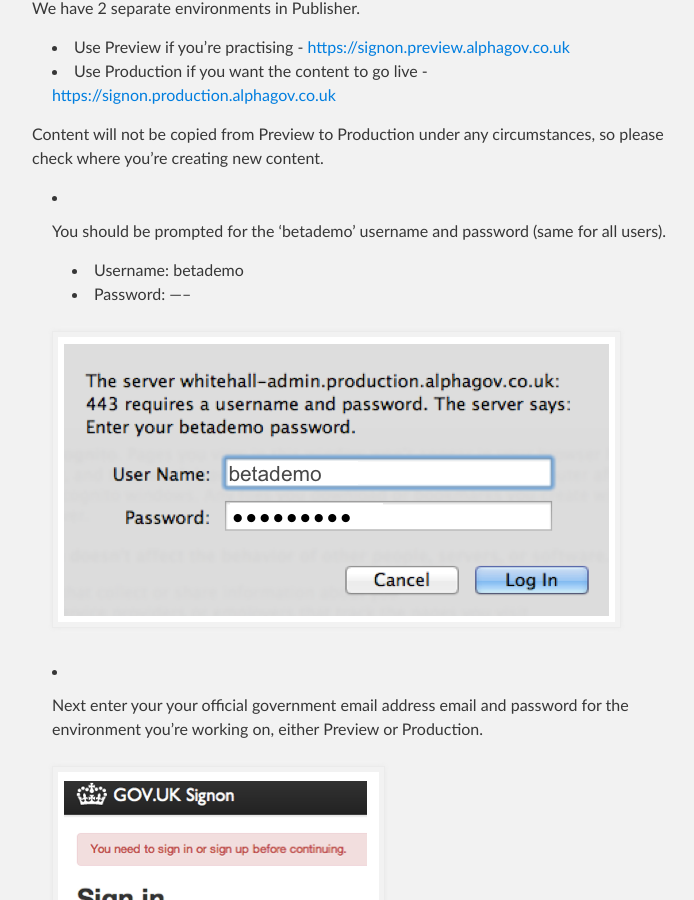
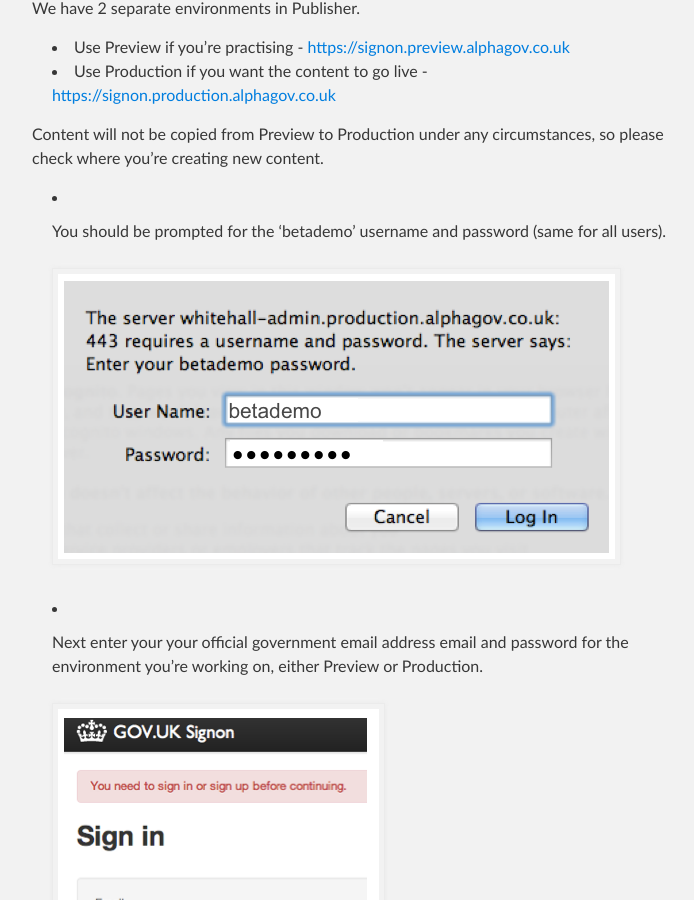
Before and after one commit to alphagov/inside-government-admin-guide, a Jekyll site: the page built from your-account/logging-in.md, in a window 1280 px wide and 900 px high, scrolled down 359 px. Shown: the whole window, without its empty margins (288-982 px from the left). Built offline with Jekyll 4.4.1, drawn with Linux system fonts in a browser that asks for light colours.

Commit message:
Update logging-in.md

```diff
--- a/your-account/logging-in.md
+++ b/your-account/logging-in.md
@@ -15,9 +15,6 @@
 
 * You should be prompted for the ‘betademo’ username and password (same for all users).
 
-   * Username: betademo
-   * Password: -----
-
    ![Get an account 5](get-an-account-5.png)
 
 * Next enter your your official government email address email and password for the environment you’re working on, either Preview or Production.
```
